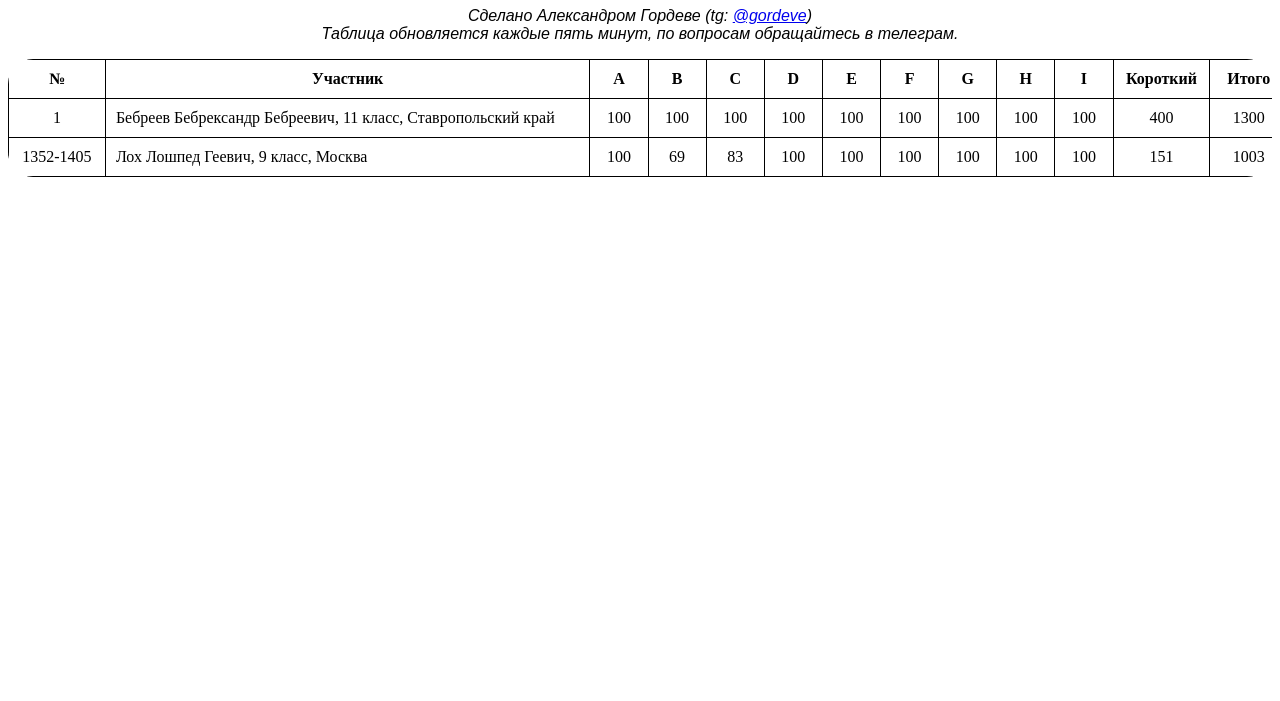
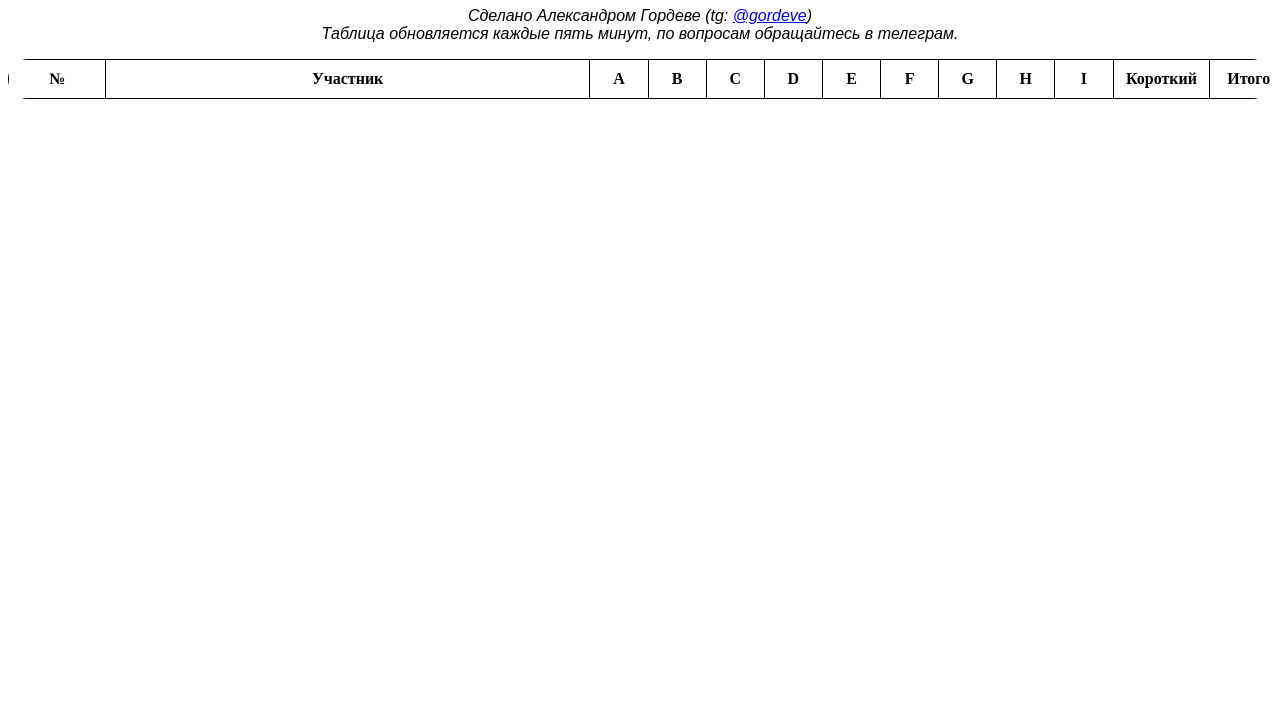
Before and after one commit to gordeve/zaoch, a plain HTML site: page index.html in a window 1280 px wide. Shown: the part 99-800 px from the top of the page. Drawn offline with Linux system fonts and the light colour scheme.

Commit message:
Update index.html

```diff
--- a/index.html
+++ b/index.html
@@ -28,36 +28,6 @@
                     <th class="task short">Короткий</th>
                     <th class="task total">Итого</th>
                 </thead>
-                <tr>
-                    <td class="rank">1</td>
-                    <td class="participant">Бебреев Бебрександр Бебреевич, 11 класс, Ставропольский край</td>
-                    <td class="task">100</td>
-                    <td class="task">100</td>
-                    <td class="task">100</td>
-                    <td class="task">100</td>
-                    <td class="task">100</td>
-                    <td class="task">100</td>
-                    <td class="task">100</td>
-                    <td class="task">100</td>
-                    <td class="task">100</td>
-                    <td class="task">400</td>
-                    <td class="task">1300</td>
-                </tr>
-                <tr>
-                    <td class="rank">1352-1405</td>
-                    <td class="participant">Лох Лошпед Геевич, 9 класс, Москва</td>
-                    <td class="task">100</td>
-                    <td class="task">69</td>
-                    <td class="task">83</td>
-                    <td class="task">100</td>
-                    <td class="task">100</td>
-                    <td class="task">100</td>
-                    <td class="task">100</td>
-                    <td class="task">100</td>
-                    <td class="task">100</td>
-                    <td class="task">151</td>
-                    <td class="task">1003</td>
-                </tr>
             </table>
         </div>
     <script src="upd.js"></script>
```
